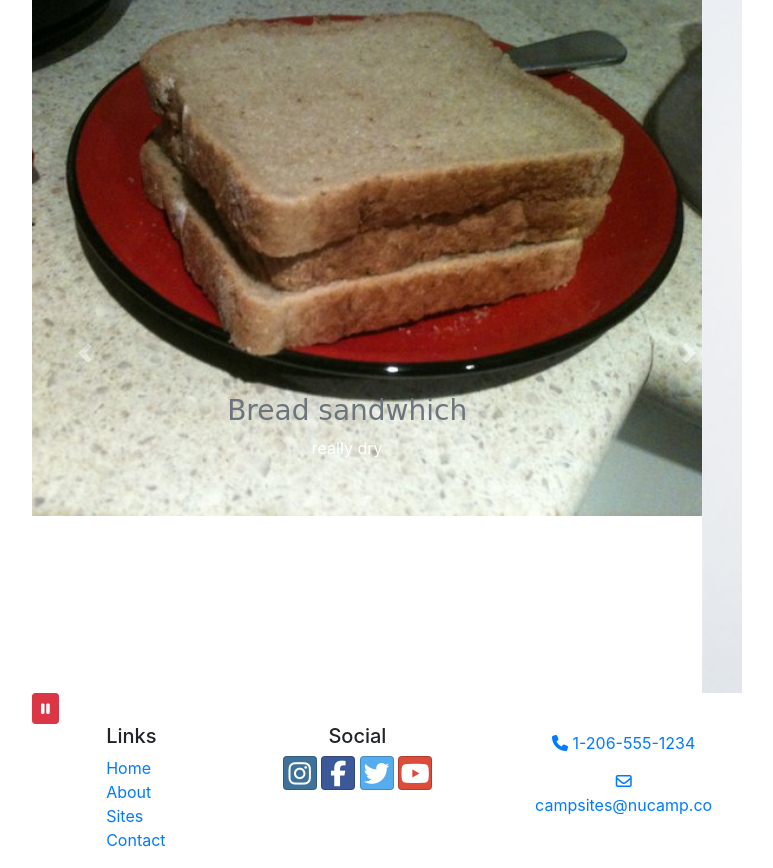
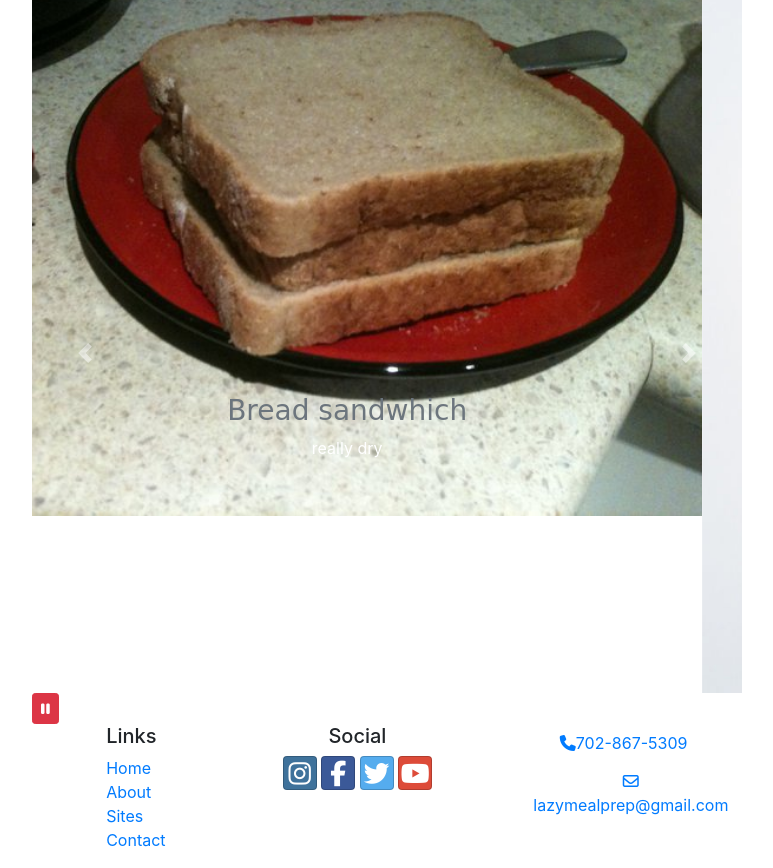
Before and after one commit to kietkatcandy/KietProjects, a website: page aboutus.html in a window 1280 px wide. Shown: the part 734-1602 px from the top of the page, without its empty margins (253-1026 px from the left). Drawn offline with nearby package versions, Linux system fonts and the light colour scheme; files that its build step writes are made by us from their sources.

Commit message:
New Changes

```diff
--- a/aboutus.html
+++ b/aboutus.html
@@ -153,8 +153,8 @@
                 <a class="btn btn-social-icon btn-google" href="http://youtube.com/"><i class="fa fa-youtube"></i></a>
             </div>
             <div class="col-sm-4 text-center">
-                <a role="button" class="btn btn-link" href="tel:+12065551234"><i class="fa fa-phone"></i> 1-206-555-1234</a><br>
-                <a role="button" class="btn btn-link" href="mailto:campsites@nucamp.co"><i class="fa fa-envelope-o"></i> campsites@nucamp.co</a>
+                <a role="button" class="btn btn-link" href="tel:+12065551234"><i class="fa fa-phone"></i>702-867-5309</a><br>
+                <a role="button" class="btn btn-link" href="mailto:campsites@nucamp.co"><i class="fa fa-envelope-o"></i> lazymealprep@gmail.com</a>
 
                     </div>
                 </div>
```
